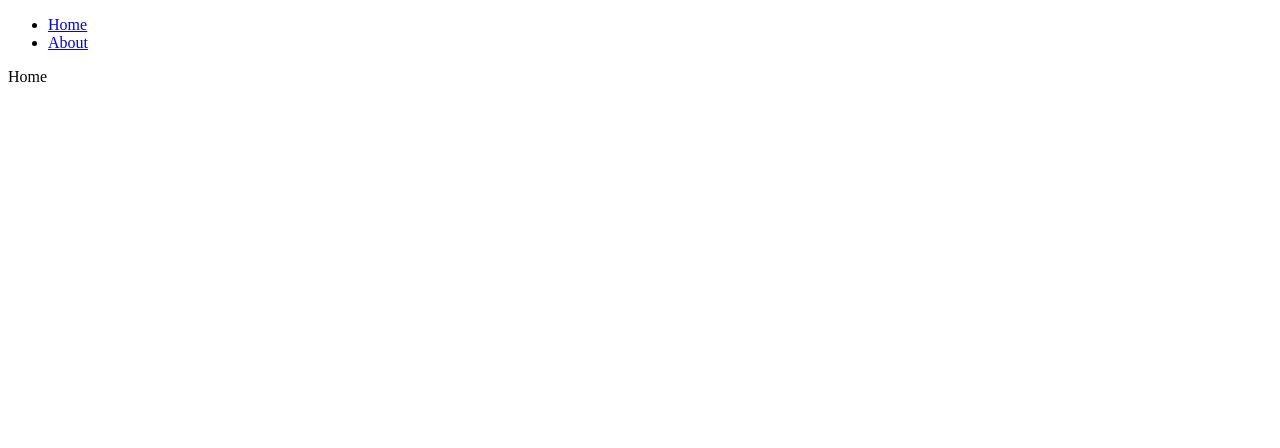
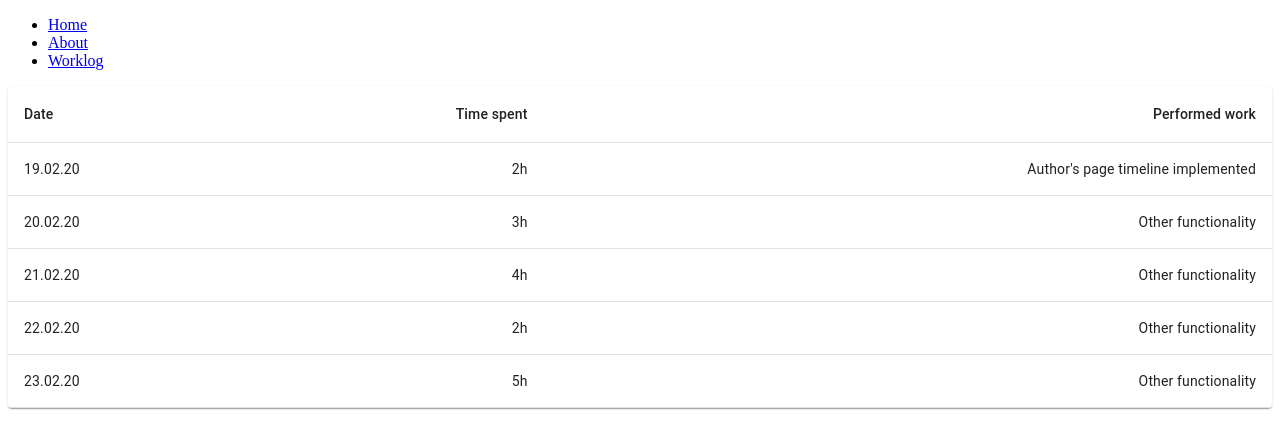
Before and after one commit to DzmitryCavi/culture-portal, a React (Create React App) app: page /worklog in a window 1280 px wide. Shown: the top 448 px of the page. Built offline with nearby package versions, Linux system fonts and the light colour scheme.

Commit message:
feat: table add

```diff
--- a/package.json
+++ b/package.json
@@ -3,6 +3,7 @@
   "version": "0.1.0",
   "private": true,
   "dependencies": {
+    "@material-ui/core": "^4.9.4",
     "@testing-library/jest-dom": "^4.2.4",
     "@testing-library/react": "^9.4.0",
     "@testing-library/user-event": "^7.2.1",
--- a/src/App.tsx
+++ b/src/App.tsx
@@ -10,6 +10,7 @@ import './App.sass';
 
 import About from './containers/about/About';
 import Home from './containers/home/Home';
+import Worklog from './containers/worklog/Worklog';
 
 function App() {
 
@@ -31,6 +32,9 @@ function App() {
               <li>
                 <Link to="/about">About</Link>
               </li>
+              <li>
+                <Link to="/worklog">Worklog</Link>
+              </li>
             </ul>
           </nav>
 
@@ -39,6 +43,9 @@ function App() {
           <Switch>
             <Route path="/about">
               <About />
+            </Route>
+            <Route path="/worklog">
+              <Worklog />
             </Route>
             <Route path="/">
               <Home />
--- /dev/null
+++ b/src/containers/worklog/Worklog.tsx
@@ -0,0 +1,52 @@
+import React from 'react';
+import './Worklog.sass';
+
+import { makeStyles } from '@material-ui/core/styles';
+import { TableHead, TableContainer, TableRow, Paper, TableCell, TableBody, Table,  } from '@material-ui/core';
+
+const useStyles = makeStyles({
+  table: {
+    minWidth: 650,
+  },
+});
+
+function createData(date:string, timeSpent:string, performedWork:string) {
+  return { date, timeSpent, performedWork};
+}
+
+const rows = [
+  createData('19.02.20', '2h', 'Author\'s page timeline implemented'),
+  createData('20.02.20', '3h', 'Other functionality'),
+  createData('21.02.20', '4h', 'Other functionality'),
+  createData('22.02.20', '2h', 'Other functionality'),
+  createData('23.02.20', '5h', 'Other functionality'),
+];
+
+export default function Worklog() {
+  const classes = useStyles();
+
+  return (
+    <TableContainer component={Paper}>
+      <Table className={classes.table} aria-label="simple table">
+        <TableHead>
+          <TableRow>
+            <TableCell>Date</TableCell>
+            <TableCell align="right">Time spent</TableCell>
+            <TableCell align="right">Performed work</TableCell>
+          </TableRow>
+        </TableHead>
+        <TableBody>
+          {rows.map(row => (
+            <TableRow key={row.date}>
+              <TableCell component="th" scope="row">
+                {row.date}
+              </TableCell>
+              <TableCell align="right">{row.timeSpent}</TableCell>
+              <TableCell align="right">{row.performedWork}</TableCell>
+            </TableRow>
+          ))}
+        </TableBody>
+      </Table>
+    </TableContainer>
+  );
+}
```
Also changed, not shown: src/containers/worklog/Worklog.sass (added), 1 other file (tests, documents, lock files or other folders).
